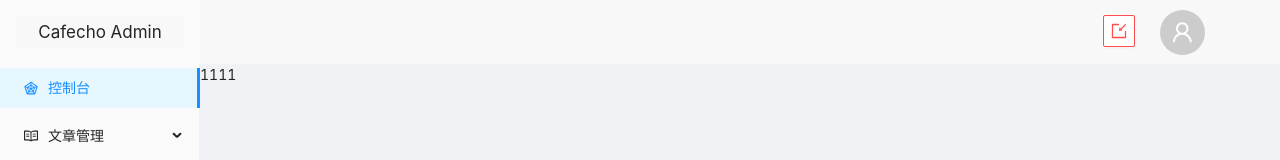
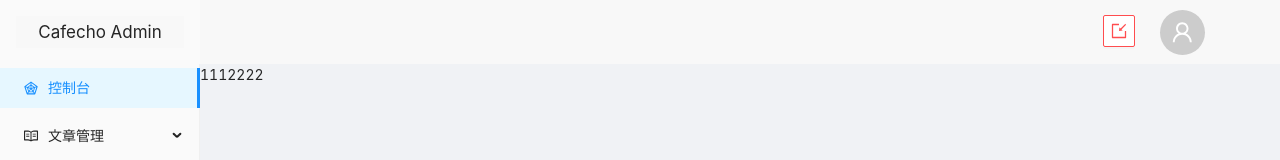
Before and after one commit to HanFengA7/Cafecho, a Vue app in the folder wwwroot/Cafecho_Admin/: page /admin/CategoryList in a window 1280 px wide. Shown: the top 160 px of the page. Built offline with nearby package versions, Linux system fonts and the light colour scheme.

Commit message:
[init]:AdminUI Router

```diff
--- a/wwwroot/Cafecho_Admin/src/components/category/CA_CategoryList.vue
+++ b/wwwroot/Cafecho_Admin/src/components/category/CA_CategoryList.vue
@@ -1,3 +1,3 @@
 <template>
-  <div>1111</div>
+  <div>1112222</div>
 </template>
```
